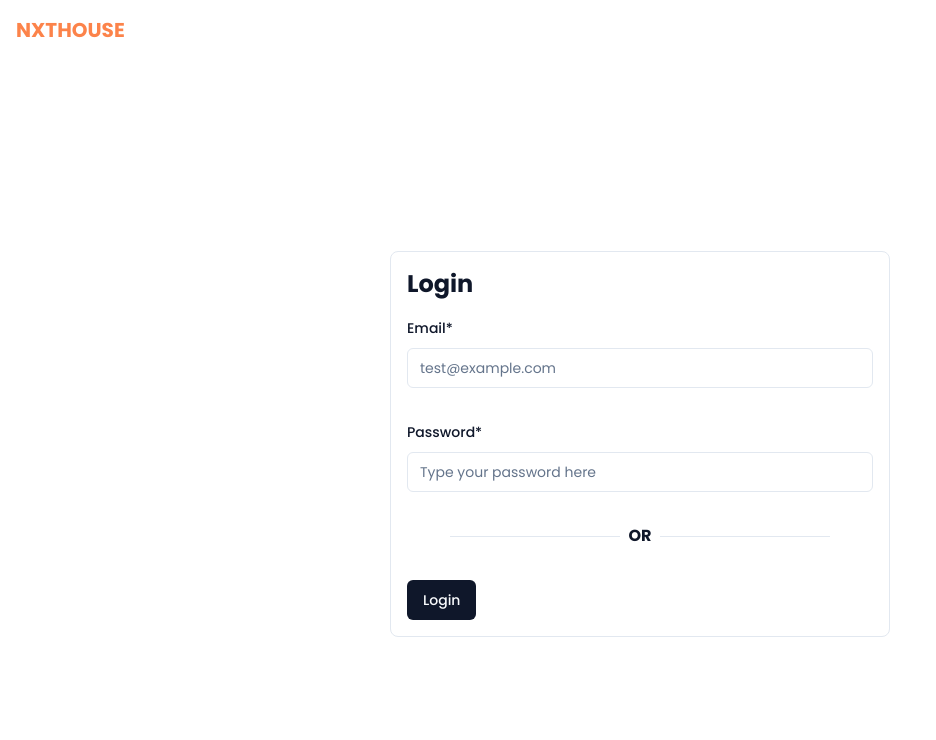
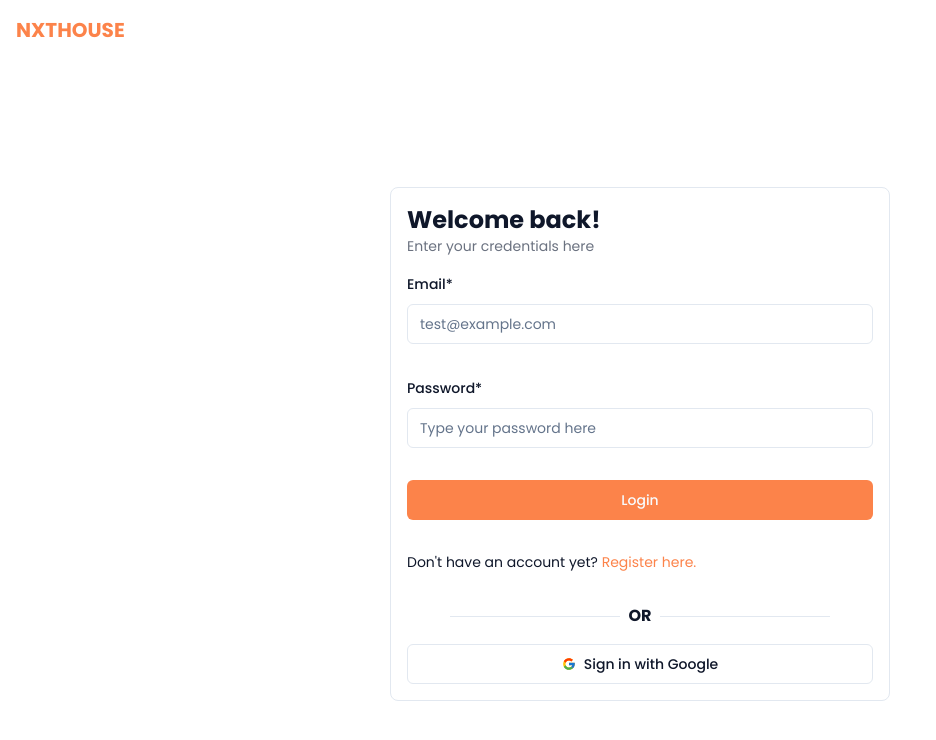
Before and after one commit to madbull12/NXTHOUSE, a Next.js app: page /auth/login in a window 1280 px wide. Shown: the top 740 px of the page, without its empty margins (0-936 px from the left). Built offline with nearby package versions, Linux system fonts and the light colour scheme.

Commit message:
login form

```diff
--- a/package.json
+++ b/package.json
@@ -22,6 +22,7 @@
     "@types/react": "18.2.6",
     "@types/react-dom": "18.2.4",
     "autoprefixer": "10.4.14",
+    "axios": "^1.4.0",
     "bcrypt": "^5.1.0",
     "class-variance-authority": "^0.6.0",
     "clsx": "^1.2.1",
@@ -36,6 +37,7 @@
     "react": "18.2.0",
     "react-dom": "18.2.0",
     "react-hook-form": "^7.43.9",
+    "react-hot-toast": "^2.4.1",
     "react-icons": "^4.8.0",
     "tailwind-merge": "^1.12.0",
     "tailwindcss": "3.3.2",
--- a/src/app/auth/login/page.tsx
+++ b/src/app/auth/login/page.tsx
@@ -1,80 +1,11 @@
-"use client";
-import {
-  Form,
-  FormControl,
-  FormDescription,
-  FormField,
-  FormItem,
-  FormLabel,
-  FormMessage,
-} from "@/components/ui/form";
-import { loginSchema } from "@/lib/validations/auth";
-import React from "react";
-import { z } from "zod";
-import { zodResolver } from "@hookform/resolvers/zod";
-import { useForm } from "react-hook-form";
-import { Input } from "@/components/ui/input";
-import { Button } from "@/components/ui/button";
-import { Separator } from "@/components/ui/separator";
+import LoginForm from "@/components/LoginForm";
+
 
 const SigninPage = () => {
-  const onSubmit = (formData: z.infer<typeof loginSchema>) => {
-    console.log(formData);
-  };
-  const form = useForm<z.infer<typeof loginSchema>>({
-    resolver: zodResolver(loginSchema),
-  });
+
   return (
     <div className="flex  items-center min-h-screen ">
-      <div className="border p-4 min-w-[500px] mx-auto rounded-lg">
-        <h1 className="text-2xl font-bold">Login</h1>
-        <Form {...form}>
-          <form
-            onSubmit={form.handleSubmit(onSubmit)}
-            className="space-y-8 mt-4 w-full"
-          >
-            <FormField
-              control={form.control}
-              name="email"
-              render={({ field }) => (
-                <FormItem>
-                  <FormLabel>Email*</FormLabel>
-                  <FormControl>
-                    <Input placeholder="test@example.com" {...field} />
-                  </FormControl>
-
-                  <FormMessage />
-                </FormItem>
-              )}
-            />
-            <FormField
-              control={form.control}
-              name="password"
-              render={({ field }) => (
-                <FormItem>
-                  <FormLabel>Password*</FormLabel>
-                  <FormControl>
-                    <Input
-                      type="password"
-                      placeholder="Type your password here"
-                      {...field}
-                    />
-                  </FormControl>
-
-                  <FormMessage />
-                </FormItem>
-              )}
-            />
-            <div className="flex items-center gap-x-2 justify-center w-full">
-              <Separator orientation="horizontal" className="flex-[0.4]"/>
-              <span  className="font-bold">OR</span>
-              <Separator orientation="horizontal" className="flex-[0.4]" />
-            </div>
-
-            <Button type="submit">Login</Button>
-          </form>
-        </Form>
-      </div>
+      <LoginForm />
     </div>
   );
 };
--- a/src/app/layout.tsx
+++ b/src/app/layout.tsx
@@ -2,6 +2,7 @@ import Header from "@/components/Header";
 import "../styles/global.css";
 import { Poppins } from "next/font/google";
 import Providers from "@/components/Providers";
+import { Toaster } from "react-hot-toast";
 
 const poppins = Poppins({
   weight: ["500", "400", "100", "700"],
@@ -22,6 +23,8 @@ export default function RootLayout({ children, auth: authModal }: RootProps) {
   return (
     <Providers>
       <html lang="en">
+      <Toaster position="top-center" reverseOrder={false} />
+
         <body className={poppins.className}>
           <Header />
           {children}
--- /dev/null
+++ b/src/components/ButtonWithLoading.tsx
@@ -0,0 +1,25 @@
+import React from "react";
+import { Button } from "./ui/button";
+import { Loader2 } from "lucide-react";
+
+interface BtnProps {
+  isLoading: boolean;
+  handleClick: () => void;
+  text: string;
+}
+
+const ButtonWithLoading: React.FC<BtnProps> = ({
+  isLoading,
+  text,
+  handleClick,
+}) => {
+  return (
+    <Button disabled={isLoading} onClick={handleClick} className="w-full">
+      {isLoading ? <Loader2 className="mr-2 h-4 w-4 animate-spin" /> : null}
+
+      {isLoading ? "Please wait" : text}
+    </Button>
+  );
+};
+
+export default ButtonWithLoading;
--- /dev/null
+++ b/src/components/LoginForm.tsx
@@ -0,0 +1,125 @@
+"use client";
+
+import {
+  Form,
+  FormControl,
+  FormDescription,
+  FormField,
+  FormItem,
+  FormLabel,
+  FormMessage,
+} from "@/components/ui/form";
+import { loginSchema } from "@/lib/validations/auth";
+import React, { useState } from "react";
+import { z } from "zod";
+import { zodResolver } from "@hookform/resolvers/zod";
+import { useForm } from "react-hook-form";
+import { Input } from "@/components/ui/input";
+import { Button } from "@/components/ui/button";
+import { Separator } from "@/components/ui/separator";
+import { signIn } from "next-auth/react";
+import { useRouter, useSearchParams } from "next/navigation";
+import { FcGoogle } from "react-icons/fc";
+import Link from "next/link";
+
+const LoginForm = () => {
+  const [isLoading, setIsLoading] = useState<boolean>(false);
+  const router = useRouter();
+  const searchParams = useSearchParams();
+  const callbackUrl = searchParams.get("callbackUrl") || "/";
+  const [loginError, setLoginError] = useState("");
+
+  const onSubmit = async (formData: z.infer<typeof loginSchema>) => {
+    console.log(formData);
+    try {
+      setIsLoading(true);
+      const res = await signIn("credentials", {
+        ...formData,
+        callbackUrl,
+        redirect: false,
+      });
+
+      if (!res?.ok) {
+        router.push(callbackUrl);
+      } else {
+        setLoginError( "Invalid email or password");
+      }
+    } catch (error) {
+      console.log(error);
+    } finally {
+      setIsLoading(false);
+    }
+  };
+  const form = useForm<z.infer<typeof loginSchema>>({
+    resolver: zodResolver(loginSchema),
+  });
+  return (
+    <div className="border p-4 min-w-[500px] mx-auto rounded-lg">
+      <h1 className="text-2xl font-bold">Welcome back!</h1>
+      <p className="text-sm text-gray-500">Enter your credentials here</p>
+      <Form {...form}>
+        <form
+          onSubmit={form.handleSubmit(onSubmit)}
+          className="space-y-8 mt-4 w-full"
+        >
+          <FormField
+            control={form.control}
+            name="email"
+            render={({ field }) => (
+              <FormItem>
+                <FormLabel>Email*</FormLabel>
+                <FormControl>
+                  <Input placeholder="test@example.com" {...field} className="focus:border-accent" />
+                </FormControl>
+
+                <FormMessage />
+              </FormItem>
+            )}
+          />
+          <FormField
+            control={form.control}
+            name="password"
+            render={({ field }) => (
+              <FormItem>
+                <FormLabel>Password*</FormLabel>
+                <FormControl>
+                  <Input
+                    type="password"
+                    className="focus:border-accent"
+                    placeholder="Type your password here"
+                    {...field}
+                  />
+                </FormControl>
+
+                <FormMessage />
+              </FormItem>
+            )}
+          />
+          <Button isLoading={isLoading} className="w-full bg-accent hover:bg-accent hover:brightness-110 transition-all ease-out">
+            Login
+          </Button>
+          <p className="text-sm">Don't have an account yet? <Link href="/auth/register" className="text-accent-foreground">Register here.</Link></p>
+          <p className="text-sm font-medium text-destructive">{loginError}</p>
+        </form>
+      </Form>
+      <div className="flex items-center gap-x-2 mt-4 justify-center w-full">
+        <Separator orientation="horizontal" className="flex-[0.4]" />
+        <span className="font-bold">OR</span>
+        <Separator orientation="horizontal" className="flex-[0.4]" />
+      </div>
+      <div className="flex flex-col space-y-4 mt-4">
+        <Button
+          type="button"
+          onClick={() => signIn("google")}
+          variant={"outline"}
+          className="flex items-center gap-x-2 hover:text-white"
+        >
+          <FcGoogle />
+          <span>Sign in with Google</span>
+        </Button>
+      </div>
+    </div>
+  );
+};
+
+export default LoginForm;
--- a/src/components/Providers.tsx
+++ b/src/components/Providers.tsx
@@ -2,7 +2,7 @@
 
 import { SessionProvider } from "next-auth/react";
 import React, { FC } from "react";
-// import { Toaster } from "react-hot-toast";
+import { Toaster } from "react-hot-toast";
 
 interface ProvidersProps {
   children: React.ReactNode;
@@ -11,7 +11,6 @@ interface ProvidersProps {
 const Providers: FC<ProvidersProps> = ({ children }) => {
   return (
     <SessionProvider>
-      {/* <Toaster position="top-center" reverseOrder={false} /> */}
       {children}
     </SessionProvider>
   );
--- a/src/components/ui/button.tsx
+++ b/src/components/ui/button.tsx
@@ -3,6 +3,7 @@ import { Slot } from "@radix-ui/react-slot"
 import { cva, type VariantProps } from "class-variance-authority"
 
 import { cn } from "@/lib/utils"
+import { Loader2 } from "lucide-react"
 
 const buttonVariants = cva(
   "inline-flex items-center justify-center rounded-md text-sm font-medium transition-colors focus-visible:outline-none focus-visible:ring-2 focus-visible:ring-ring focus-visible:ring-offset-2 disabled:opacity-50 disabled:pointer-events-none ring-offset-background",
@@ -35,18 +36,22 @@ const buttonVariants = cva(
 export interface ButtonProps
   extends React.ButtonHTMLAttributes<HTMLButtonElement>,
     VariantProps<typeof buttonVariants> {
-  asChild?: boolean
+  asChild?: boolean,
+  isLoading?: boolean;
 }
 
 const Button = React.forwardRef<HTMLButtonElement, ButtonProps>(
-  ({ className, variant, size, asChild = false, ...props }, ref) => {
+  ({ className, variant, size, asChild = false,isLoading,children, ...props }, ref) => {
     const Comp = asChild ? Slot : "button"
     return (
       <Comp
         className={cn(buttonVariants({ variant, size, className }))}
         ref={ref}
         {...props}
-      />
+      >
+          {isLoading ? <Loader2 className="mr-2 h-4 w-4 animate-spin" /> : null}
+        {children}
+      </Comp>
     )
   }
 )
--- a/src/components/ui/input.tsx
+++ b/src/components/ui/input.tsx
@@ -11,7 +11,7 @@ const Input = React.forwardRef<HTMLInputElement, InputProps>(
       <input
         type={type}
         className={cn(
-          "flex h-10 w-full rounded-md border border-input bg-transparent px-3 py-2 text-sm ring-offset-background file:border-0 file:bg-transparent file:text-sm file:font-medium placeholder:text-muted-foreground focus-visible:outline-none focus-visible:ring-2 focus-visible:ring-ring focus-visible:ring-offset-2 disabled:cursor-not-allowed disabled:opacity-50",
+          "flex h-10 w-full rounded-md border border-border bg-transparent px-3 py-2 text-sm ring-offset-background file:border-0 file:bg-transparent file:text-sm file:font-medium placeholder:text-muted-foreground focus-visible:outline-none focus-visible:ring-2 focus-visible:ring-accent focus-visible:ring-offset-2 disabled:cursor-not-allowed disabled:opacity-50",
           className
         )}
         ref={ref}
--- a/src/lib/validations/auth.ts
+++ b/src/lib/validations/auth.ts
@@ -2,5 +2,5 @@ import { z } from "zod";
 
 export const loginSchema = z.object({
     email:z.string().email(),
-    password:z.string()
+    password:z.string().min(4,{message:"Password should be at least 4 characters"})
 })
--- a/src/styles/global.css
+++ b/src/styles/global.css
@@ -61,6 +61,7 @@
     --accent: 19 97% 64%;
     --accent-foreground: 19 97% 64%;
 
+
     --destructive: 0 63% 31%;
     --destructive-foreground: 210 40% 98%;
 
```
Also changed, not shown: src/lib/auth.ts (+5 -5 lines), 1 other file (tests, documents, lock files or other folders).
